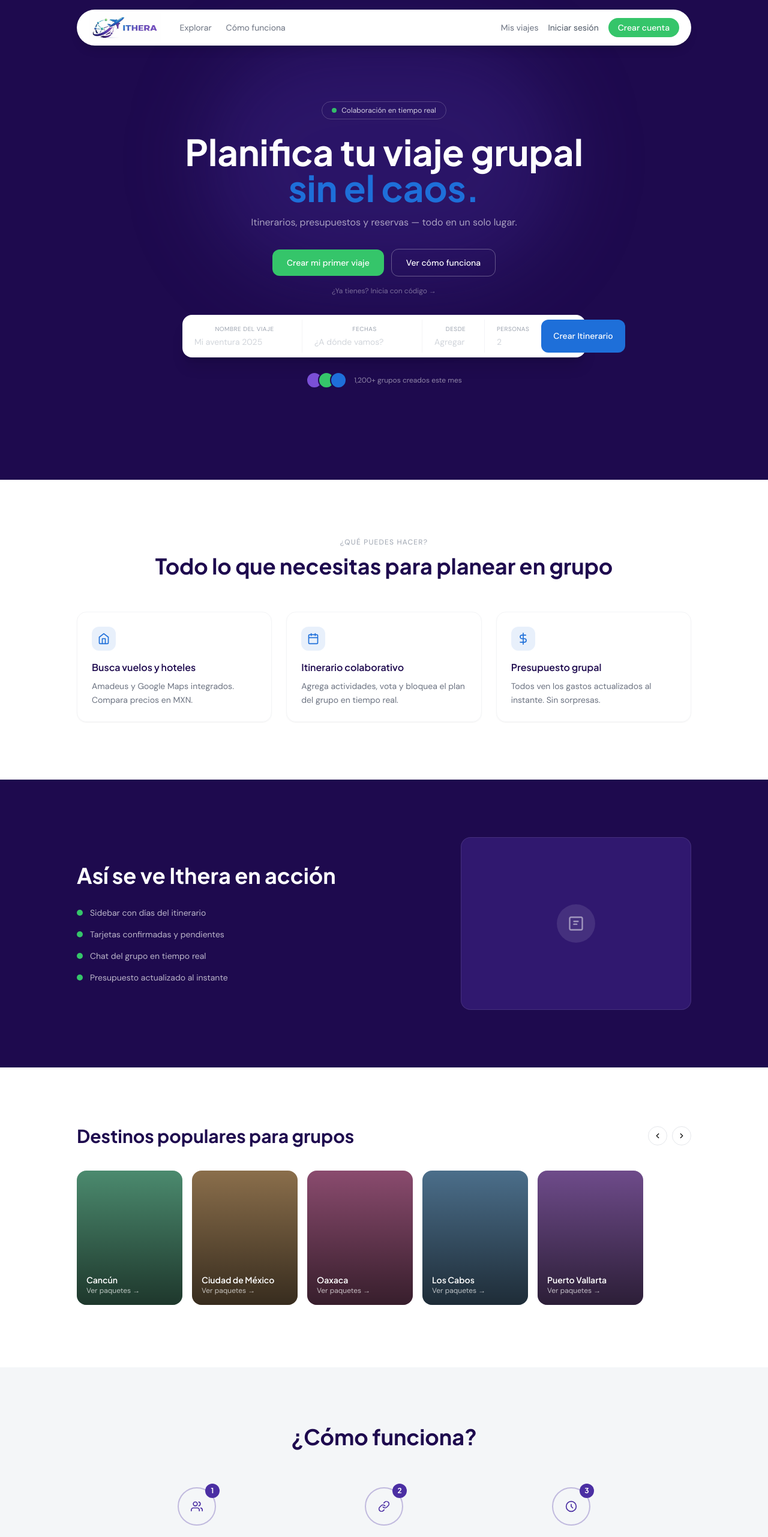
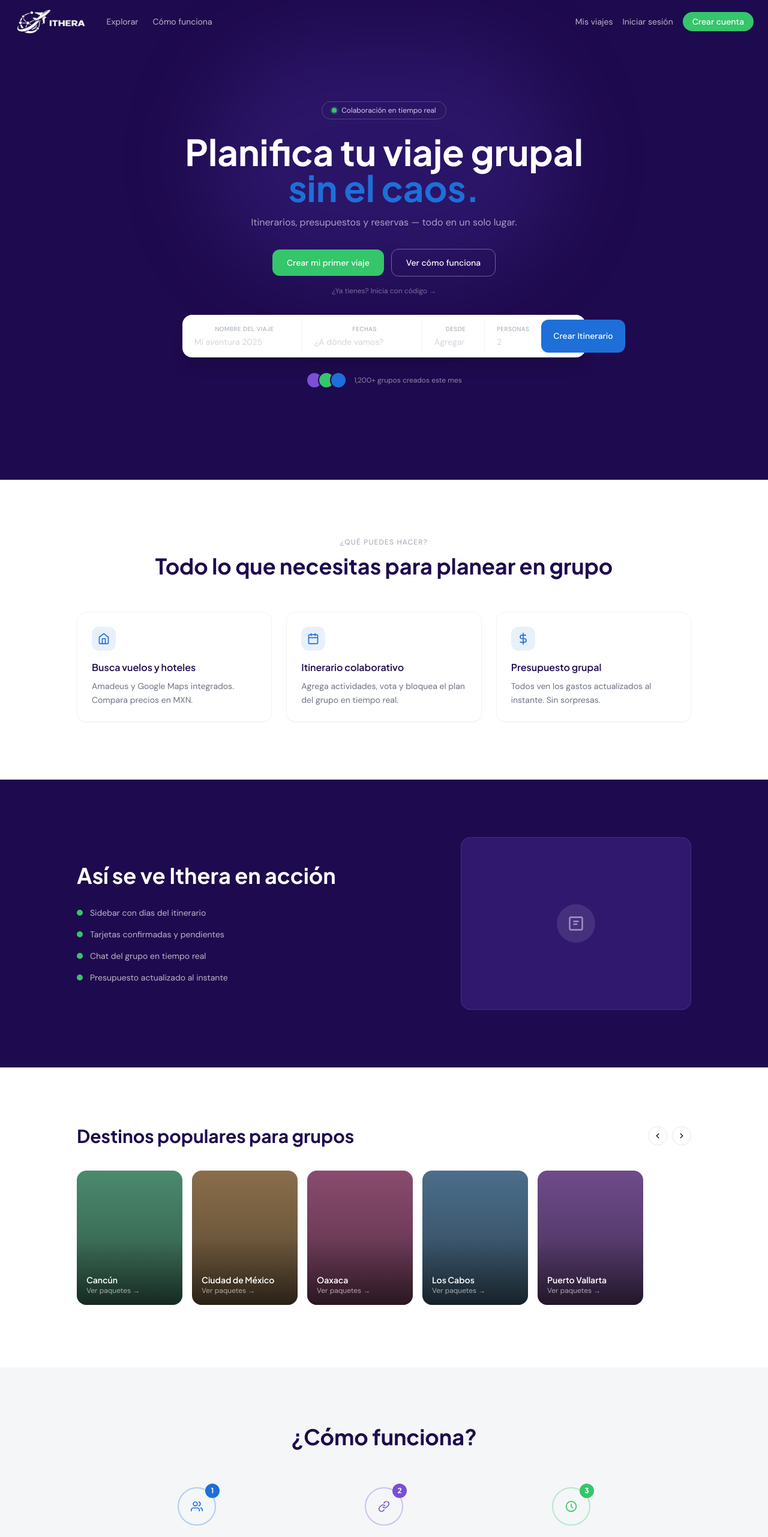
Before and after one commit to SBryantAyala/ithera-frontend, a React (Vite) app: page / in a window 1280 px wide. Shown: the top 2563 px of the page at 60% size. Built offline with nearby package versions, Linux system fonts and the light colour scheme.

Commit message:
feat: landing page UI improvements

```diff
--- a/src/pages/Landing/LandingPage.tsx
+++ b/src/pages/Landing/LandingPage.tsx
@@ -1,23 +1,73 @@
-import { useState } from 'react'
+import { useState, useEffect, useRef } from 'react'
 import { Logo } from '../../components/ui/Logo'
+
+// ── Hooks ─────────────────────────────────────────────────────────────────────
+
+function useCountUp(target: number, duration = 1500) {
+  const [count, setCount] = useState(0)
+  useEffect(() => {
+    const start = performance.now()
+    const step = (now: number) => {
+      const progress = Math.min((now - start) / duration, 1)
+      setCount(Math.floor(progress * target))
+      if (progress < 1) requestAnimationFrame(step)
+    }
+    requestAnimationFrame(step)
+  }, [target, duration])
+  return count
+}
+
+function useFadeIn() {
+  const ref = useRef<HTMLElement>(null)
+  useEffect(() => {
+    const el = ref.current
+    if (!el) return
+    el.style.opacity = '0'
+    el.style.transform = 'translateY(32px)'
+    el.style.transition = 'opacity 0.7s ease, transform 0.7s ease'
+    const observer = new IntersectionObserver(
+      ([entry]) => {
+        if (entry.isIntersecting) {
+          el.style.opacity = '1'
+          el.style.transform = 'translateY(0)'
+          observer.unobserve(el)
+        }
+      },
+      { threshold: 0.1 }
+    )
+    observer.observe(el)
+    return () => observer.disconnect()
+  }, [])
+  return ref
+}
 
 // ── Navbar ────────────────────────────────────────────────────────────────────
 
 function LandingNavbar() {
+  const [scrolled, setScrolled] = useState(false)
+
+  useEffect(() => {
+    const onScroll = () => setScrolled(window.scrollY > 20)
+    window.addEventListener('scroll', onScroll)
+    return () => window.removeEventListener('scroll', onScroll)
+  }, [])
+
   return (
-    <nav className="fixed top-4 left-1/2 -translate-x-1/2 z-50 w-[90%] max-w-5xl bg-white rounded-full shadow-lg px-5 py-1.5 flex items-center">
+    <nav className={`fixed top-0 left-0 right-0 z-50 px-6 py-3 flex items-center transition-all duration-300 ${
+      scrolled ? 'bg-[#1E0A4E] backdrop-blur-md shadow-md' : 'bg-transparent'
+    }`}>
       <a href="#" className="shrink-0">
-        <Logo variant="color" height={48} />
+        <Logo variant="white" height={48} />
       </a>
 
       <div className="hidden md:flex items-center gap-6 ml-8">
-        <a href="#features" className="font-body text-sm text-gray-500 hover:text-primary-dark transition-colors">Explorar</a>
-        <a href="#how" className="font-body text-sm text-gray-500 hover:text-primary-dark transition-colors">Cómo funciona</a>
+        <a href="#features" className="font-body text-sm text-white/70 hover:text-white transition-colors">Explorar</a>
+        <a href="#how" className="font-body text-sm text-white/70 hover:text-white transition-colors">Cómo funciona</a>
       </div>
 
       <div className="ml-auto flex items-center gap-4">
-        <a href="#" className="hidden md:block font-body text-sm text-gray-500 hover:text-primary-dark transition-colors">Mis viajes</a>
-        <a href="#" className="font-body text-sm text-gray-600 hover:text-primary-dark transition-colors">Iniciar sesión</a>
+        <a href="#" className="hidden md:block font-body text-sm text-white/70 hover:text-white transition-colors">Mis viajes</a>
+        <a href="#" className="font-body text-sm text-white/70 hover:text-white transition-colors">Iniciar sesión</a>
         <button className="font-body text-sm font-medium bg-green text-white rounded-full px-4 py-1.5 hover:opacity-90 transition-opacity">
           Crear cuenta
         </button>
@@ -33,6 +83,7 @@ function HeroSection() {
   const [dates, setDates] = useState('')
   const [destination, setDestination] = useState('')
   const [people, setPeople] = useState('')
+  const groupCount = useCountUp(1200)
 
   return (
     <section className="relative bg-primary-dark min-h-screen flex flex-col items-center justify-center text-center px-4 pt-24 pb-20">
@@ -43,7 +94,10 @@ function HeroSection() {
 
       {/* Badge */}
       <div className="relative inline-flex items-center gap-2 border border-white/20 rounded-full px-4 py-1.5 mb-6">
-        <span className="w-2 h-2 rounded-full bg-green animate-pulse" />
+        <span className="relative flex w-2 h-2">
+          <span className="animate-ping absolute inline-flex h-full w-full rounded-full bg-green opacity-75" />
+          <span className="relative inline-flex rounded-full w-2 h-2 bg-green" />
+        </span>
         <span className="font-body text-xs text-white/80">Colaboración en tiempo real</span>
       </div>
 
@@ -62,7 +116,7 @@ function HeroSection() {
         <button className="font-body font-medium text-sm bg-green text-white rounded-lg px-6 py-3 hover:opacity-90 transition-opacity">
           Crear mi primer viaje
         </button>
-        <button className="font-body font-medium text-sm border border-white/30 text-white rounded-lg px-6 py-3 hover:bg-white/10 transition-colors">
+        <button className="font-body font-medium text-sm border border-[rgba(255,255,255,0.35)] text-white rounded-lg px-6 py-3 hover:bg-white/10 transition-colors">
           Ver cómo funciona
         </button>
       </div>
@@ -129,7 +183,9 @@ function HeroSection() {
             />
           ))}
         </div>
-        <p className="font-body text-white/50 text-xs">1,200+ grupos creados este mes</p>
+        <p className="font-body text-white/50 text-xs">
+          {groupCount.toLocaleString('en-US')}+ grupos creados este mes
+        </p>
       </div>
     </section>
   )
@@ -173,8 +229,9 @@ const features = [
 ]
 
 function FeaturesSection() {
+  const ref = useFadeIn()
   return (
-    <section id="features" className="bg-white py-24 px-4">
+    <section id="features" ref={ref} className="bg-white py-24 px-4">
       <div className="max-w-5xl mx-auto">
         <p className="font-body text-xs text-gray-400 uppercase tracking-widest text-center mb-3">
           ¿Qué puedes hacer?
@@ -209,8 +266,9 @@ const demoPoints = [
 ]
 
 function DemoSection() {
+  const ref = useFadeIn()
   return (
-    <section className="bg-primary-dark py-24 px-4">
+    <section ref={ref} className="bg-primary-dark py-24 px-4">
       <div className="max-w-5xl mx-auto flex flex-col md:flex-row items-center gap-12">
         {/* Left */}
         <div className="flex-1">
@@ -255,8 +313,9 @@ const destinations = [
 ]
 
 function DestinationsSection() {
+  const ref = useFadeIn()
   return (
-    <section className="bg-white py-24 px-4">
+    <section ref={ref} className="bg-white py-24 px-4">
       <div className="max-w-5xl mx-auto">
         <div className="flex items-center justify-between mb-10">
           <h2 className="font-heading font-bold text-primary-dark text-2xl md:text-3xl">
@@ -276,13 +335,13 @@ function DestinationsSection() {
           {destinations.map((dest) => (
             <div
               key={dest.name}
-              className="shrink-0 w-44 h-56 rounded-2xl relative overflow-hidden cursor-pointer group"
+              className="shrink-0 w-44 h-56 rounded-2xl relative overflow-hidden cursor-pointer group transition-transform duration-300 hover:scale-105"
               style={{ backgroundColor: dest.color }}
             >
-              <div className="absolute inset-0 bg-gradient-to-t from-black/60 to-transparent" />
+              <div className="absolute inset-0 bg-gradient-to-t from-black/70 via-black/20 to-transparent group-hover:from-black/80 transition-all duration-300" />
               <div className="absolute bottom-0 left-0 right-0 p-4">
                 <p className="font-heading font-semibold text-white text-sm">{dest.name}</p>
-                <p className="font-body text-white/70 text-xs group-hover:text-white transition-colors">
+                <p className="font-body text-xs text-white/60 group-hover:text-white group-hover:font-medium transition-all duration-300">
                   Ver paquetes →
                 </p>
               </div>
@@ -299,8 +358,9 @@ function DestinationsSection() {
 const steps = [
   {
     number: '1',
+    color: '#1E6FD9',
     icon: (
-      <svg width="20" height="20" viewBox="0 0 24 24" fill="none" className="text-primary">
+      <svg width="20" height="20" viewBox="0 0 24 24" fill="none" className="text-[#1E6FD9]">
         <path d="M17 21v-2a4 4 0 00-4-4H5a4 4 0 00-4 4v2" stroke="currentColor" strokeWidth="2" strokeLinecap="round"/>
         <circle cx="9" cy="7" r="4" stroke="currentColor" strokeWidth="2"/>
         <path d="M23 21v-2a4 4 0 00-3-3.87M16 3.13a4 4 0 010 7.75" stroke="currentColor" strokeWidth="2" strokeLinecap="round"/>
@@ -311,8 +371,9 @@ const steps = [
   },
   {
     number: '2',
+    color: '#7A4FD6',
     icon: (
-      <svg width="20" height="20" viewBox="0 0 24 24" fill="none" className="text-primary">
+      <svg width="20" height="20" viewBox="0 0 24 24" fill="none" className="text-[#7A4FD6]">
         <path d="M10 13a5 5 0 007.54.54l3-3a5 5 0 00-7.07-7.07l-1.72 1.71" stroke="currentColor" strokeWidth="2" strokeLinecap="round"/>
         <path d="M14 11a5 5 0 00-7.54-.54l-3 3a5 5 0 007.07 7.07l1.71-1.71" stroke="currentColor" strokeWidth="2" strokeLinecap="round"/>
       </svg>
@@ -322,8 +383,9 @@ const steps = [
   },
   {
     number: '3',
+    color: '#35C56A',
     icon: (
-      <svg width="20" height="20" viewBox="0 0 24 24" fill="none" className="text-primary">
+      <svg width="20" height="20" viewBox="0 0 24 24" fill="none" className="text-[#35C56A]">
         <circle cx="12" cy="12" r="10" stroke="currentColor" strokeWidth="2"/>
         <path d="M12 8v4l3 3" stroke="currentColor" strokeWidth="2" strokeLinecap="round"/>
       </svg>
@@ -334,8 +396,9 @@ const steps = [
 ]
 
 function HowItWorksSection() {
+  const ref = useFadeIn()
   return (
-    <section id="how" className="bg-background py-24 px-4">
+    <section id="how" ref={ref} className="bg-background py-24 px-4">
       <div className="max-w-4xl mx-auto text-center">
         <h2 className="font-heading font-bold text-primary-dark text-3xl md:text-4xl mb-16">
           ¿Cómo funciona?
@@ -344,8 +407,14 @@ function HowItWorksSection() {
         <div className="grid md:grid-cols-3 gap-10">
           {steps.map((step) => (
             <div key={step.number} className="flex flex-col items-center">
-              <div className="relative w-16 h-16 rounded-full border-2 border-primary/30 flex items-center justify-center mb-4">
-                <span className="absolute -top-2 -right-2 w-6 h-6 rounded-full bg-primary text-white font-heading font-bold text-xs flex items-center justify-center">
+              <div
+                className="relative w-16 h-16 rounded-full border-2 flex items-center justify-center mb-4"
+                style={{ borderColor: `${step.color}50` }}
+              >
+                <span
+                  className="absolute -top-2 -right-2 w-6 h-6 rounded-full text-white font-heading font-bold text-xs flex items-center justify-center"
+                  style={{ backgroundColor: step.color }}
+                >
                   {step.number}
                 </span>
                 {step.icon}
@@ -363,8 +432,9 @@ function HowItWorksSection() {
 // ── CTA Banner ────────────────────────────────────────────────────────────────
 
 function CTASection() {
+  const ref = useFadeIn()
   return (
-    <section className="bg-primary-dark py-24 px-4 text-center">
+    <section ref={ref} className="bg-primary-dark py-24 px-4 text-center">
       <div className="max-w-2xl mx-auto">
         <h2 className="font-heading font-bold text-white text-4xl md:text-5xl mb-4">
           ¿Listo para tu próxima aventura?
```
